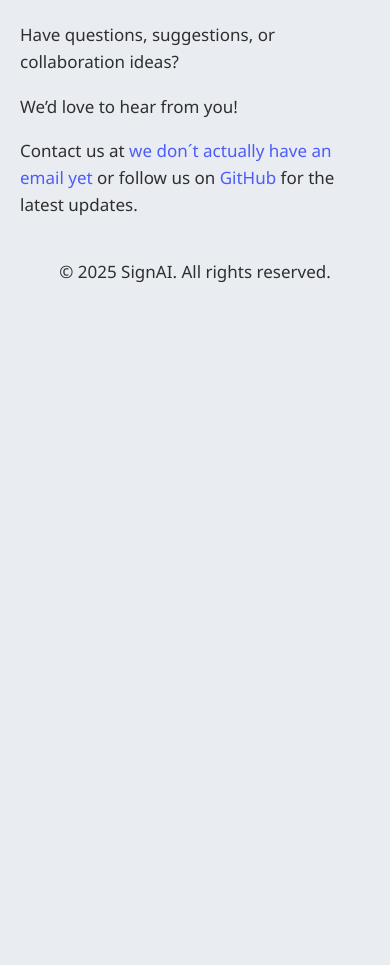
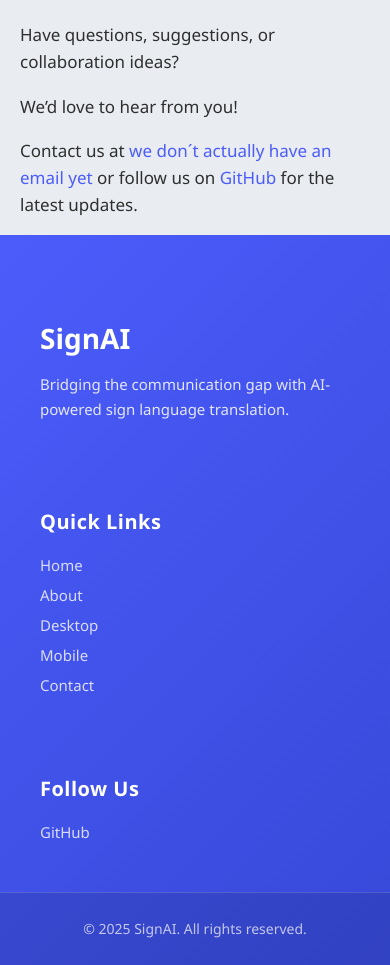
Before and after one commit to Stefanos0710/SignAI, a Flask app: page / in a window 390 px wide; the page is wider, and only the part inside the window is pictured. Shown: the part 2663-3628 px from the top of that part. Before the commit the page ends 2945 px from the top of that part, so only its background shows below. Run offline with Flask 2, Linux system fonts and the light colour scheme.

Commit message:
Redesign footer with enhanced layout and styling
Replaces the simple footer with a multi-section layout featuring company info, quick links, and social links. Updates CSS to provide a modern, responsive footer design with improved colors, spacing, and hover effects. Also applies smooth scrolling and adjusts page background handling for consistency.

```diff
--- a/product_webside/static/css/main.css
+++ b/product_webside/static/css/main.css
@@ -1,7 +1,13 @@
+html {
+    scroll-behavior: smooth;
+    background-color: #e9ecf1;
+}
+
 body {
     background-color: #e9ecf1;
     font-family: "Segoe UI", Arial, sans-serif;
     margin: 20px;
+    margin-bottom: 0;
     color: #222222;
 }
 
@@ -64,12 +70,86 @@ nav {
     font-weight: 700;
     color: #4b5cfb;}
 
+/* Footer */
 footer {
-    margin-top: 40px;
-    color: #555;
-    font-size: 14px;
-    text-align: center;
+  background: linear-gradient(135deg, #4b5cfb, #3749d8);
+  color: white;
+  width: 100vw;
+  margin: 0;
+  margin-left: -20px;
+  padding: 60px 0 0 0;
+  box-sizing: border-box;
+  position: relative;
 }
+
+.footer-container {
+  display: flex;
+  justify-content: space-around;
+  align-items: flex-start;
+  flex-wrap: wrap;
+  gap: 50px;
+  max-width: 1200px;
+  margin: 0 auto;
+  padding: 0 40px 40px 40px;
+}
+
+.footer-section {
+  flex: 1 1 280px;
+  min-width: 200px;
+}
+
+.footer-section h3 {
+  color: #fff;
+  margin-bottom: 20px;
+  font-size: 20px;
+  font-weight: 600;
+  letter-spacing: 0.5px;
+}
+
+.footer-section p {
+  color: rgba(255, 255, 255, 0.85);
+  font-size: 15px;
+  line-height: 1.7;
+  max-width: 100%;
+}
+
+.footer-section a {
+  display: block;
+  color: rgba(255, 255, 255, 0.8);
+  text-decoration: none;
+  margin-bottom: 10px;
+  font-size: 15px;
+  transition: all 0.3s ease;
+  padding-left: 0;
+}
+
+.footer-section a:hover {
+  color: #ffffff;
+  transform: translateX(5px);
+  text-decoration: none;
+}
+
+.footer-section h2 {
+  color: #fff;
+  font-size: 28px;
+  margin-bottom: 10px;
+}
+
+.footer-bottom {
+  text-align: center;
+  margin: 0;
+  border-top: 1px solid rgba(255, 255, 255, 0.15);
+  padding: 25px 20px;
+  background: rgba(0, 0, 0, 0.1);
+}
+
+.footer-bottom p {
+  margin: 0;
+  font-size: 14px;
+  color: rgba(255, 255, 255, 0.7);
+  max-width: 100%;
+}
+
 nav:hover {
     box-shadow: 0 4px 12px rgba(0,0,0,0.1);
 }
--- a/product_webside/templates/index.html
+++ b/product_webside/templates/index.html
@@ -121,7 +121,27 @@
 </section>
 
 <footer>
-    <p>© 2025 SignAI. All rights reserved.</p>
+    <div class="footer-container">
+        <div class="footer-section">
+            <h2>SignAI</h2>
+            <p>Bridging the communication gap with AI-powered sign language translation.</p>
+        </div>
+        <div class="footer-section">
+            <h3>Quick Links</h3>
+            <a href="#home">Home</a>
+            <a href="#about">About</a>
+            <a href="#desktop">Desktop</a>
+            <a href="#mobile">Mobile</a>
+            <a href="#contact">Contact</a>
+        </div>
+        <div class="footer-section">
+            <h3>Follow Us</h3>
+            <a href="https://github.com/Stefanos0710/SignAI" target="_blank">GitHub</a>
+        </div>
+    </div>
+    <div class="footer-bottom">
+        <p>© 2025 SignAI. All rights reserved.</p>
+    </div>
 </footer>
 
 {# Delete this in Produktion #}
```
